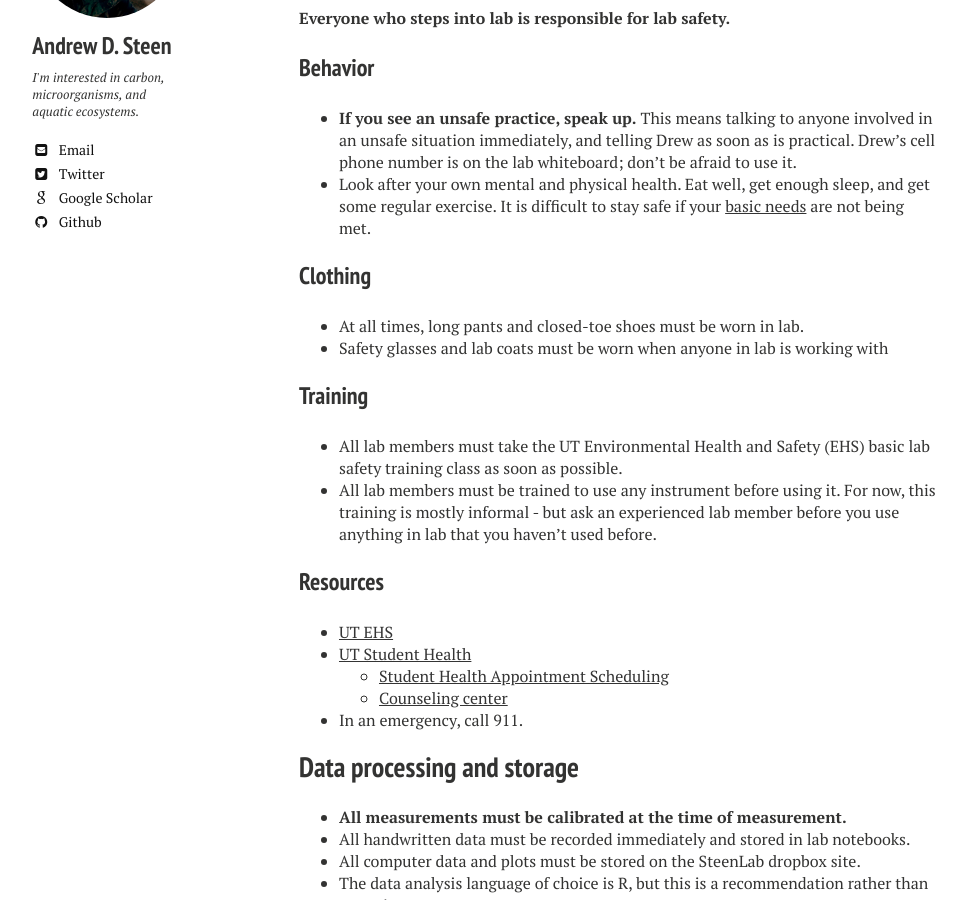
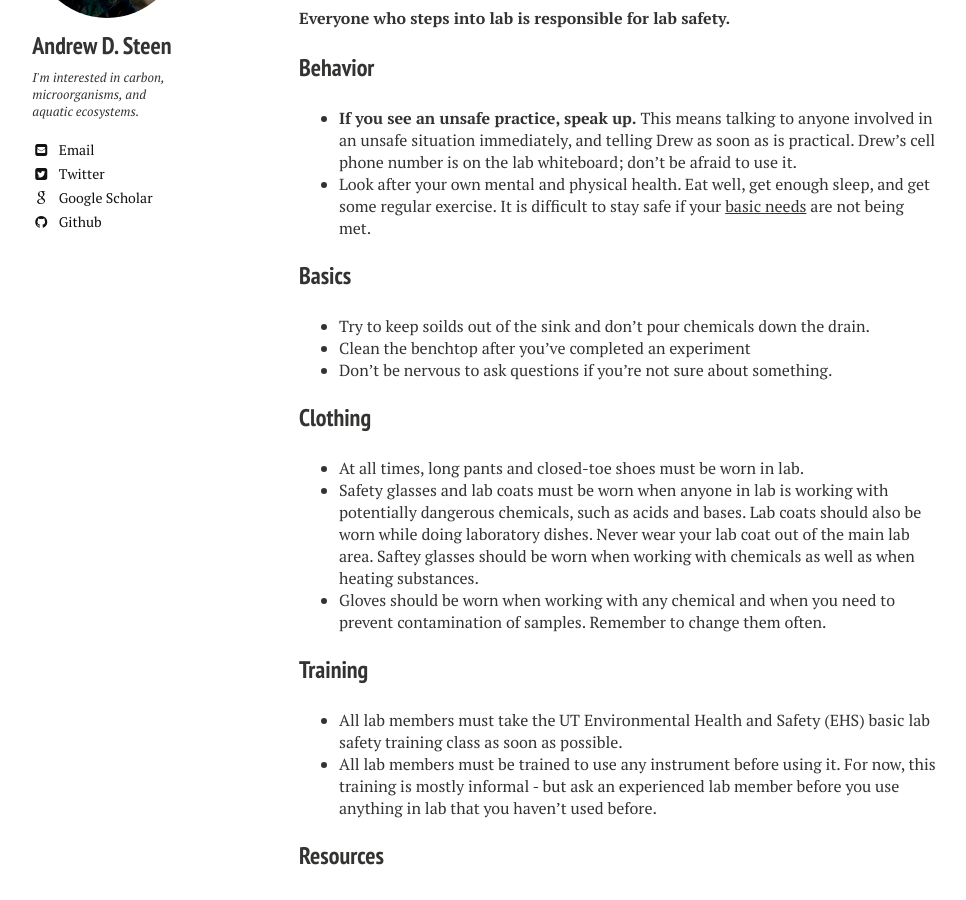
Before and after one commit to adsteen/adsteen.github.io, a Jekyll site: the page built from _pages/expectations.md, in a window 1280 px wide and 900 px high, scrolled down 265 px. Shown: the whole window, without its empty margins (21-987 px from the left). Built offline with Jekyll 4.4.1, drawn with Linux system fonts in a browser that asks for light colours; nearby versions of some CDN libraries.

Commit message:
Update expectations.md
Added some more detail to when lab coats / goggles should be worn and some lab basics

```diff
--- a/_pages/expectations.md
+++ b/_pages/expectations.md
@@ -16,11 +16,16 @@ permalink: /expectations/
 * **If you see an unsafe practice, speak up.** This means talking to anyone involved in an unsafe situation immediately, and telling Drew as soon as is practical. Drew's cell phone number is on the lab whiteboard; don't be afraid to use it.
 * Look after your own mental and physical health. Eat well, get enough sleep, and get some regular exercise. It is difficult to stay safe if your [basic needs](https://en.wikipedia.org/wiki/Maslow%27s_hierarchy_of_needs) are not being met.
 
+### Basics
+* Try to keep soilds out of the sink and don't pour chemicals down the drain.
+* Clean the benchtop after you've completed an experiment
+* Don't be nervous to ask questions if you're not sure about something.
+
 ### Clothing
 
 * At all times, long pants and closed-toe shoes must be worn in lab.
-* Safety glasses and lab coats must be worn when anyone in lab is working with
-
+* Safety glasses and lab coats must be worn when anyone in lab is working with potentially dangerous chemicals, such as acids and bases. Lab coats should also be worn while doing laboratory dishes. Never wear your lab coat out of the main lab area. Saftey glasses should be worn when working with chemicals as well as when heating substances.
+* Gloves should be worn when working with any chemical and when you need to prevent contamination of samples. Remember to change them often.
 
 ### Training
 
```
